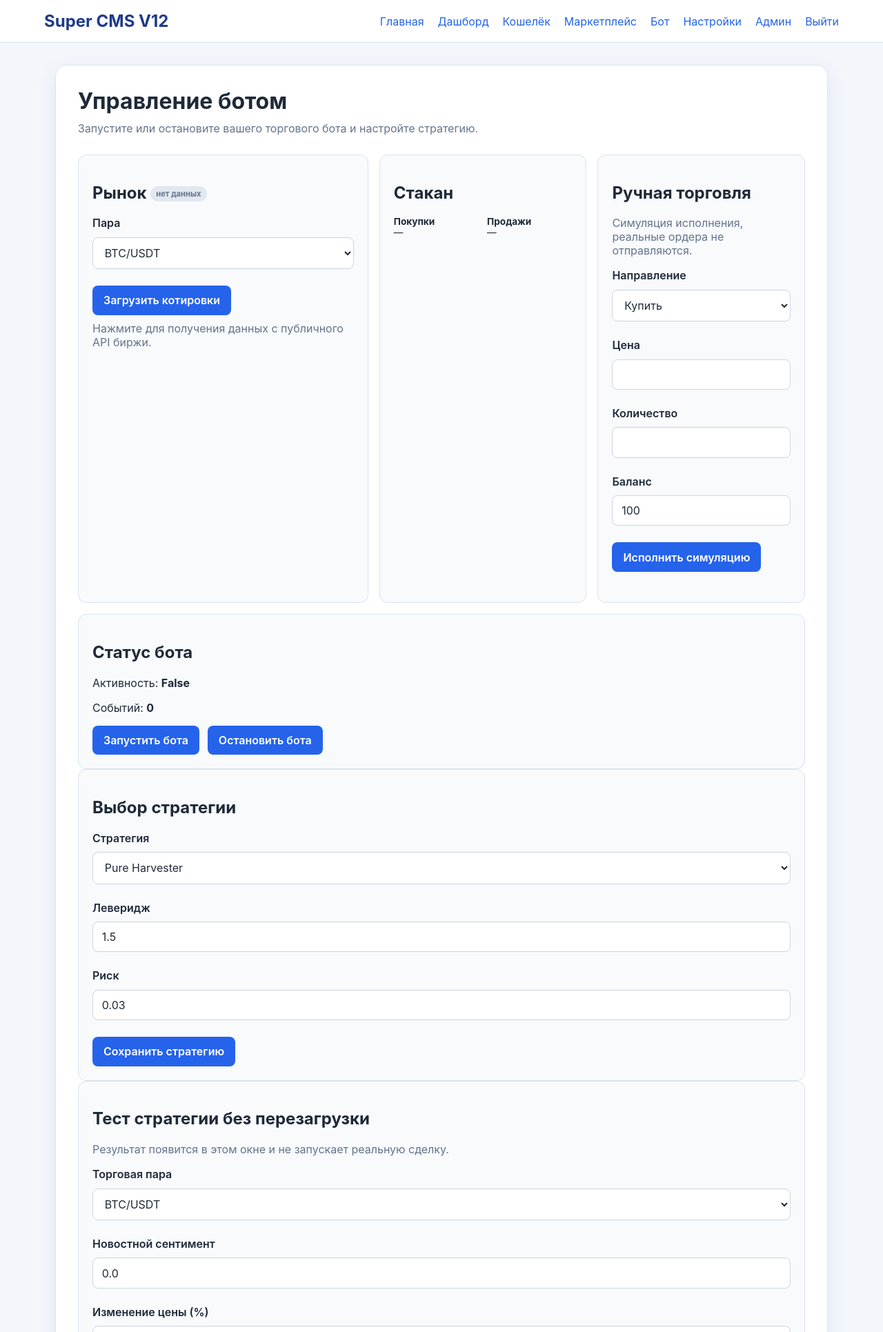
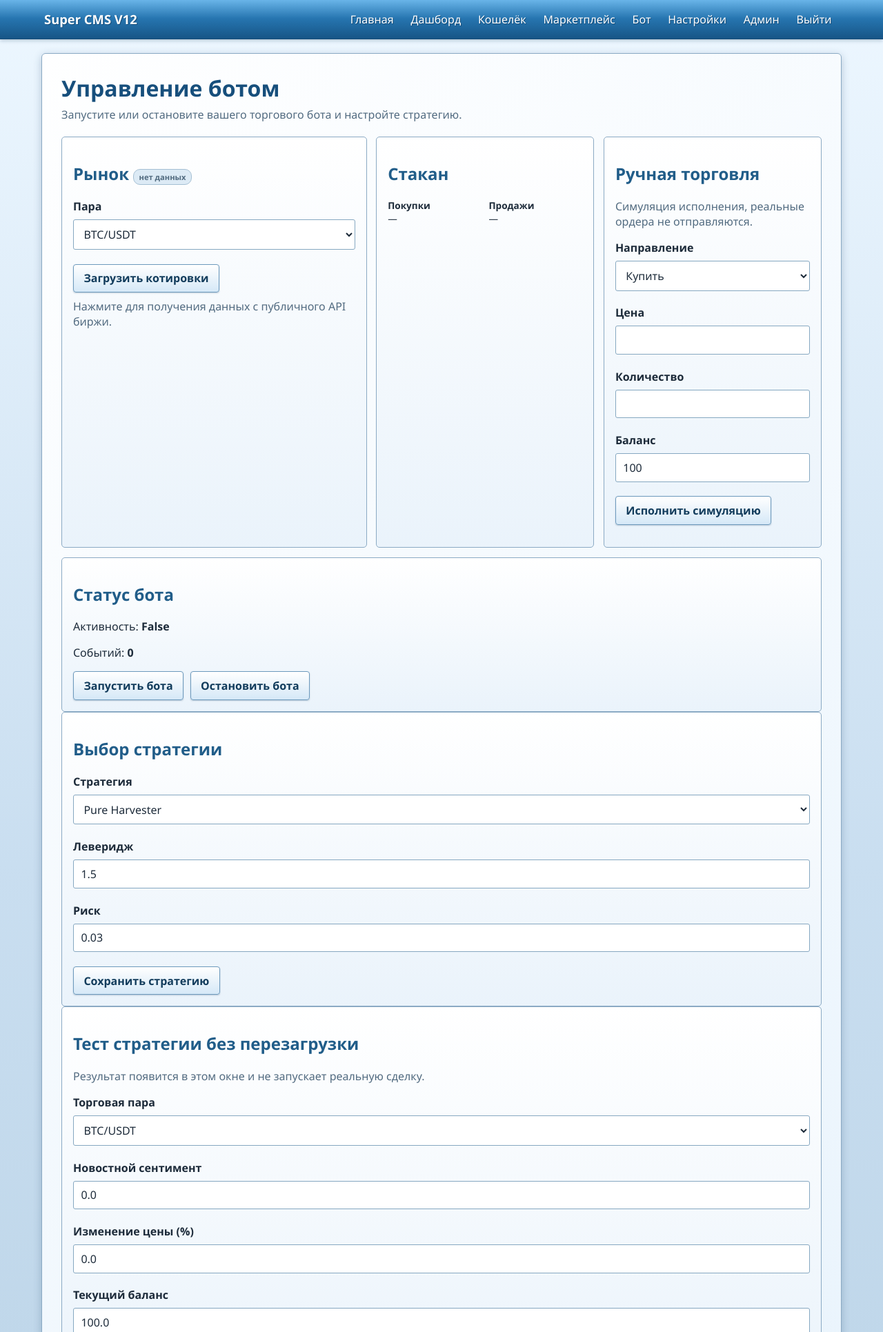
Before and after one commit to bosszeka40-pixel/Cms-my, a Flask app: page /bot-management in a window 1280 px wide. Shown: the top 1931 px of the page at 69% size. Run offline with Flask 3, Linux system fonts and the light colour scheme; a user stored in the database is signed in; data comes from the database, SQL or seed files in the repository; a map, chart or similar area stays blank.

Commit message:
Make all theme assets cross-platform
Co-authored-by: jevvgenij-coder <314512546+jevvgenij-coder@users.noreply.github.com>

```diff
--- a/static/style.css
+++ b/static/style.css
@@ -1,64 +1,114 @@
 :root {
-    font-family: Inter, "Segoe UI", sans-serif;
-    color: #1f2937;
-    background: #f3f6fb;
-    --surface: #ffffff;
-    --surface-muted: #f8fafc;
-    --border: #dbe3ef;
-    --text: #1f2937;
-    --muted: #64748b;
-    --primary: #2563eb;
-    --primary-hover: #1d4ed8;
-    --danger: #dc2626;
+    font-family: "Segoe UI", Tahoma, Arial, sans-serif;
+    color: #1d2b3a;
+    background: #d9e8f5;
+    --surface: #f8fbff;
+    --surface-muted: #eaf3fb;
+    --border: #8baac4;
+    --text: #1d2b3a;
+    --muted: #526b80;
+    --primary: #256fae;
+    --primary-hover: #15558c;
+    --highlight: #e8f5ff;
+    --shadow: rgba(38, 77, 110, .28);
 }
 * { box-sizing: border-box; }
-body { margin: 0; min-height: 100vh; background: #f3f6fb; color: var(--text); }
-header { background: var(--surface); border-bottom: 1px solid var(--border); padding: 1rem 5%; display: flex; justify-content: space-between; align-items: center; gap: 1rem; }
-header h2 { margin: 0; color: #1e3a8a; }
-nav { display: flex; flex-wrap: wrap; gap: .75rem 1.25rem; justify-content: flex-end; }
-nav a, a { color: var(--primary); text-decoration: none; }
-nav a:hover, a:hover { text-decoration: underline; }
-.container { width: min(1120px, calc(100% - 2rem)); margin: 2rem auto; background: var(--surface); padding: clamp(1.25rem, 3vw, 2rem); border: 1px solid var(--border); border-radius: 16px; box-shadow: 0 10px 30px rgba(30, 64, 175, .08); }
-.page-title { margin: 0 0 .5rem; font-size: clamp(1.6rem, 3vw, 2rem); }
-.lead { color: var(--muted); line-height: 1.6; margin: 0 0 1.5rem; }
+body {
+    margin: 0; min-height: 100vh; color: var(--text);
+    background: linear-gradient(#edf7ff 0, #c9def0 45%, #b5cfe3 100%);
+}
+header {
+    display: flex; align-items: center; justify-content: space-between; gap: 1rem;
+    padding: .65rem 5%; color: #fff; border-bottom: 1px solid #164c78;
+    background: linear-gradient(#69b4e8, #2675b0 48%, #175586);
+    box-shadow: 0 2px 5px var(--shadow);
+}
+header h2 { margin: 0; font-size: 1.15rem; text-shadow: 1px 1px #164c78; }
+nav { display: flex; flex-wrap: wrap; gap: .25rem; justify-content: flex-end; }
+nav a {
+    color: #fff; text-decoration: none; padding: .4rem .65rem; border-radius: 3px;
+    text-shadow: 1px 1px #164c78;
+}
+nav a:hover, nav a:focus-visible { background: rgba(255,255,255,.2); text-decoration: none; }
+a { color: #155d91; }
+.container {
+    width: min(1160px, calc(100% - 1.5rem)); margin: 1.25rem auto; padding: clamp(1rem, 3vw, 1.75rem);
+    background: linear-gradient(135deg, rgba(255,255,255,.96), rgba(231,243,253,.96));
+    border: 1px solid var(--border); border-radius: 6px; box-shadow: 0 3px 12px var(--shadow);
+}
+.page-title { margin: 0 0 .35rem; font-size: clamp(1.45rem, 3vw, 2rem); color: #174f7c; }
+.lead { color: var(--muted); line-height: 1.5; margin: 0 0 1.25rem; }
 .muted, .small-note { color: var(--muted); }
-.btn { display: inline-block; background: var(--primary); color: #fff; padding: .7rem 1rem; border: 0; border-radius: 8px; text-decoration: none; cursor: pointer; text-align: center; font: inherit; font-weight: 600; }
-.btn:hover { background: var(--primary-hover); text-decoration: none; }
+.btn {
+    display: inline-block; padding: .55rem .9rem; color: #123c5c; font: inherit; font-weight: 600;
+    background: linear-gradient(#fff, #d5e8f7); border: 1px solid #6d9abd; border-radius: 4px;
+    box-shadow: inset 0 1px rgba(255,255,255,.85), 0 1px 2px var(--shadow);
+    cursor: pointer; text-align: center; text-decoration: none;
+}
+.btn:hover { background: linear-gradient(#fff, #b9d9ee); text-decoration: none; }
+.btn:active { box-shadow: inset 0 2px 4px rgba(0,0,0,.18); }
 .btn:disabled { opacity: .65; cursor: wait; }
-input, textarea, select { width: 100%; padding: .7rem .8rem; margin: .4rem 0 1rem; border: 1px solid #cbd5e1; border-radius: 8px; background: var(--surface); color: var(--text); font: inherit; }
-input:focus, textarea:focus, select:focus, .btn:focus-visible, a:focus-visible { outline: 3px solid rgba(37, 99, 235, .25); outline-offset: 2px; }
-.social-btns { display: flex; gap: .75rem; margin-top: 1rem; }
-.social-btn { flex: 1; padding: .7rem; text-align: center; border-radius: 8px; text-decoration: none; color: #fff; font-weight: 600; }
-.google { background: #dc2626; } .github { background: #334155; } .telegram { background: #0284c7; }
-.message { padding: .8rem 1rem; border-radius: 8px; margin-bottom: 1rem; background: #fef2f2; color: #b91c1c; }
-.message.success { background: #ecfdf5; color: #047857; }
-.field-group { margin-bottom: .5rem; }
-.field-group label { display: block; font-weight: 600; margin-bottom: .25rem; }
-.footer-link { color: var(--primary); }
-.card { padding: 1.25rem; border: 1px solid var(--border); border-radius: 12px; background: var(--surface-muted); }
-.grid { display: grid; grid-template-columns: repeat(auto-fit, minmax(min(100%, 320px), 1fr)); gap: 1rem; }
-.button-row { display: flex; flex-wrap: wrap; gap: .75rem; margin-top: 1rem; }
-.small-note { margin-top: 1.5rem; text-align: center; }
-.hero { display: flex; justify-content: space-between; align-items: center; gap: 1.5rem; margin-bottom: 1.5rem; }
+input, textarea, select {
+    width: 100%; padding: .55rem .65rem; margin: .3rem 0 .85rem; color: var(--text);
+    font: inherit; background: #fff; border: 1px solid #86a8c1; border-radius: 3px;
+}
+input:focus, textarea:focus, select:focus, .btn:focus-visible, a:focus-visible {
+    outline: 2px solid #f2b233; outline-offset: 2px;
+}
+.social-btns, .button-row { display: flex; flex-wrap: wrap; gap: .6rem; margin-top: .8rem; }
+.social-btn { flex: 1; padding: .6rem; color: #fff; text-align: center; border-radius: 3px; text-decoration: none; }
+.google { background: #c94939; } .github { background: #40566b; } .telegram { background: #1689bd; }
+.message { padding: .7rem .9rem; margin-bottom: 1rem; color: #7c2525; background: #fff0e8; border: 1px solid #d98a6c; border-radius: 4px; }
+.message.success { color: #205d35; background: #ecf8e9; border-color: #86bd89; }
+.field-group { margin-bottom: .45rem; }
+.field-group label { display: block; margin-bottom: .2rem; font-weight: 600; }
+.card {
+    padding: 1rem; background: linear-gradient(#fff, var(--surface-muted)); border: 1px solid var(--border);
+    border-radius: 5px; box-shadow: inset 0 1px rgba(255,255,255,.9);
+}
+.card h2, .card h3 { color: #215d89; }
+.grid, .feature-grid { display: grid; grid-template-columns: repeat(auto-fit, minmax(min(100%, 280px), 1fr)); gap: .85rem; }
+.feature-grid { margin-bottom: 1.25rem; }
+.feature-grid h2 { margin-top: 0; font-size: 1.05rem; }
+.terminal-grid { display: grid; grid-template-columns: 1.4fr 1fr 1fr; gap: .85rem; margin-bottom: .85rem; }
+.small-note { margin-top: 1rem; text-align: center; }
+.hero { display: flex; justify-content: space-between; align-items: center; gap: 1.25rem; margin-bottom: 1.25rem; }
 .eyebrow { color: var(--primary); font-size: .75rem; font-weight: 700; letter-spacing: .12em; }
-.hero-badge { display: grid; gap: .25rem; min-width: 110px; padding: 1rem; border: 1px solid #bbf7d0; border-radius: 12px; background: #f0fdf4; color: #166534; text-align: center; }
-.hero-badge span { font-size: .75rem; color: #15803d; }
-.feature-grid { display: grid; grid-template-columns: repeat(auto-fit, minmax(190px, 1fr)); gap: 1rem; margin-bottom: 1.5rem; }
-.feature-grid h2 { margin-top: 0; font-size: 1.05rem; }
-.terminal-grid { display: grid; grid-template-columns: 1.4fr 1fr 1fr; gap: 1rem; margin-bottom: 1rem; }
-.status-pill { display: inline-block; font-size: .7rem; padding: .25rem .5rem; border-radius: 999px; background: #e2e8f0; color: var(--muted); vertical-align: middle; }
-.market-stats { min-height: 2.4rem; padding: .6rem 0; }
-.order-book { display: grid; grid-template-columns: 1fr 1fr; gap: .75rem; font-size: .85rem; }
-.book-row { display: flex; justify-content: space-between; padding: .25rem .35rem; border-bottom: 1px solid var(--border); }
+.hero-badge { padding: .8rem; min-width: 110px; color: #205d35; text-align: center; background: #edf9e9; border: 1px solid #86bd89; border-radius: 5px; }
+.hero-badge span { display: block; font-size: .75rem; color: #397b45; }
+.status-pill { display: inline-block; padding: .2rem .45rem; color: #526b80; font-size: .7rem; background: #dceaf5; border: 1px solid #a4bfd3; border-radius: 10px; }
+.market-stats { min-height: 2.4rem; padding: .55rem 0; }
+.order-book { display: grid; grid-template-columns: 1fr 1fr; gap: .65rem; font-size: .85rem; }
+.book-row { display: flex; justify-content: space-between; padding: .2rem .3rem; border-bottom: 1px solid #c1d4e3; }
 .table-wrap { overflow-x: auto; }
 table { width: 100%; border-collapse: collapse; font-size: .9rem; }
-th, td { text-align: left; padding: .6rem .5rem; border-bottom: 1px solid var(--border); white-space: nowrap; }
-th { color: var(--muted); font-weight: 600; }
+th, td { padding: .55rem .45rem; text-align: left; border-bottom: 1px solid #c1d4e3; white-space: nowrap; }
+th { color: #3e6179; background: #dcebf7; }
 canvas { width: 100%; margin-top: .5rem; }
-body.dark { --surface: #172033; --surface-muted: #1e293b; --border: #334155; --text: #e2e8f0; --muted: #a8b4c5; --primary: #60a5fa; --primary-hover: #93c5fd; background: #0f172a; color: var(--text); }
-body.dark header, body.dark .container { background: var(--surface); }
-body.dark header h2 { color: #bfdbfe; }
-body.dark input, body.dark textarea, body.dark select { border-color: #475569; }
-@media (max-width: 700px) { header { align-items: flex-start; flex-direction: column; } nav { justify-content: flex-start; } .container { margin: 1rem auto; } .social-btns { flex-direction: column; } }
-@media (max-width: 700px) { .hero { align-items: flex-start; flex-direction: column; } .hero-badge { width: 100%; } }
+.auth-page { display: grid; place-items: center; padding: 1rem; }
+.auth-page .card { width: min(100%, 500px); }
+.auth-page h1 { margin-top: 0; color: #215d89; }
+.auth-page .sub, .auth-page .small { color: var(--muted); }
+.auth-page .field { display: flex; flex-direction: column; gap: .25rem; margin-bottom: .75rem; }
+.auth-page .label { font-size: .95rem; font-weight: 600; }
+.auth-page .input-wrap { display: flex; align-items: center; gap: .5rem; padding: .1rem .55rem; }
+.auth-page .input-wrap input { margin: .4rem 0; border: 0; outline: 0; }
+.auth-page .row { display: flex; justify-content: space-between; gap: .5rem; margin: .4rem 0 1rem; }
+.auth-page .btn { width: 100%; margin-top: .35rem; }
+.auth-page .socials { margin-top: 1rem; }
+.auth-page .divider { margin: 1rem 0 .5rem; text-align: center; color: var(--muted); }
+.auth-page .link, .auth-page .link-row { margin-top: 1rem; text-align: center; }
+body.dark { --surface: #1d3447; --surface-muted: #24445b; --border: #527b99; --text: #edf6fc; --muted: #c0d2df; --primary: #8dccf3; --highlight: #315c77; background: #102535; }
+body.dark .container { background: linear-gradient(135deg, #1b3448, #122a3c); }
+body.dark .page-title, body.dark .card h2, body.dark .card h3 { color: #b9e1fa; }
+body.dark input, body.dark textarea, body.dark select { color: var(--text); background: #183144; border-color: #5b85a1; }
+body.dark .card { background: linear-gradient(#294b62, #1d3b50); }
 @media (max-width: 950px) { .terminal-grid { grid-template-columns: repeat(auto-fit, minmax(280px, 1fr)); } }
+@media (max-width: 700px) {
+    header { align-items: flex-start; flex-direction: column; }
+    nav { justify-content: flex-start; }
+    .container { width: calc(100% - .75rem); margin: .5rem auto; }
+    .hero { align-items: flex-start; flex-direction: column; }
+    .hero-badge { width: 100%; }
+    .social-btns { flex-direction: column; }
+}
```
Also changed, not shown: frontend/pages/login.html (+2 -17 lines), frontend/pages/register.html (+2 -13 lines), frontend/style.css (+13 -0 lines).
